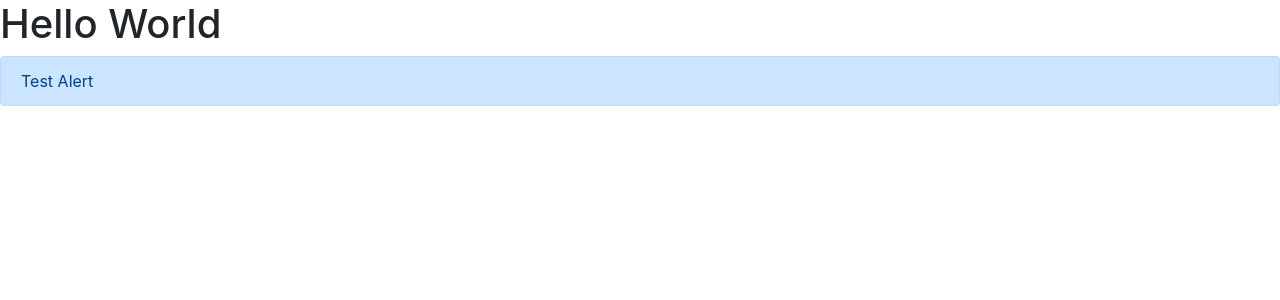
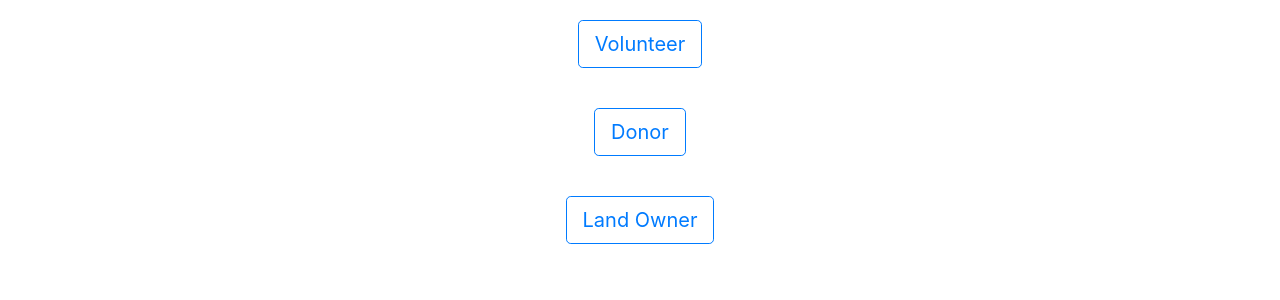
Before and after one commit to pamelachia/nasa-now, a Flask app: page / in a window 1280 px wide. Shown: the top 300 px of the page. Run offline with Flask 2, Linux system fonts and the light colour scheme; some libraries are stand-ins or nearby versions.

Commit message:
edit home

```diff
--- a/templates/home.html
+++ b/templates/home.html
@@ -1,9 +1,25 @@
-{% extends "index.html" %}
+{% extends "index.html" %} {% block content %}
+<!-- <h1>Hello World</h1> -->
 
-{% block content %}
-<h1>Hello World</h1>
-
-<div class="alert alert-primary" role="alert">
-    Test Alert
+<div class="container-fluid">
+  <div class="row d-flex align-items-center justify-content-center">
+    <div class="row" style="margin: 20px;">
+      <button type="button" class="btn btn-outline-primary btn-lg btn-block">
+        Volunteer
+      </button>
+    </div>
+    <div class="w-100"></div>
+    <div class="row" style="margin: 20px;">
+      <button type="button" class="btn btn-outline-primary btn-lg btn-block">
+        Donor
+      </button>
+    </div>
+    <div class="w-100"></div>
+    <div class="row" style="margin: 20px;">
+      <button type="button" class="btn btn-outline-primary btn-lg btn-block">
+        Land Owner
+      </button>
+    </div>
   </div>
+</div>
 {% endblock %}
```
